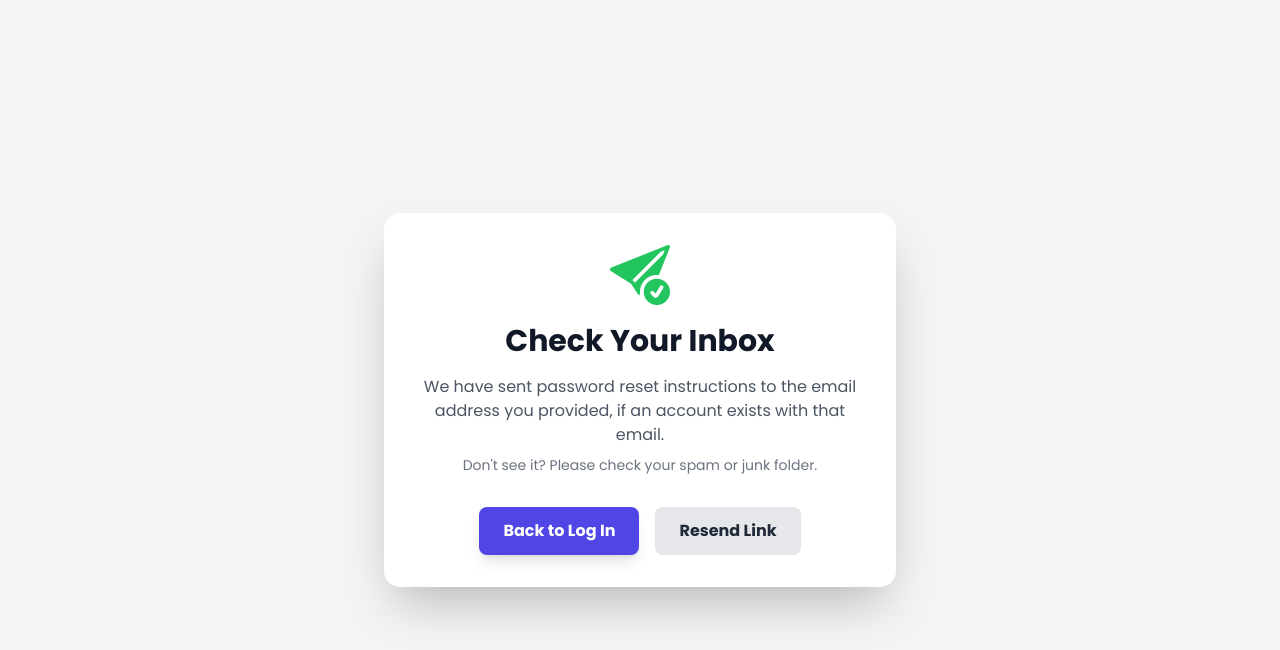
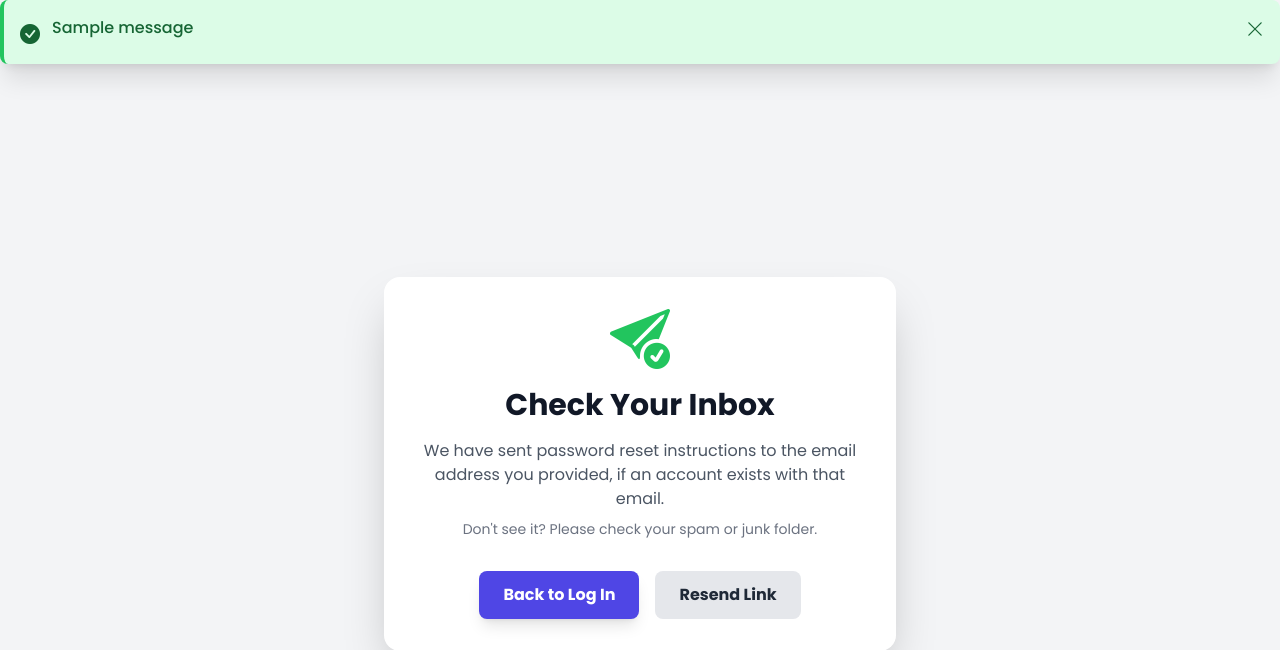
Before and after one commit to Esmat434/LinkHub, a Django app: template accounts/templates/accounts/password_reset_message.html in a window 1280 px wide. Shown: the top 650 px of the page. Before the commit the page ends 621 px from the top, so only its background shows below. Run offline with Django 5.2, Linux system fonts and the light colour scheme; the template is opened without the code that fills it: values that come from a table or form of the project are taken from there, others are empty; tables that the repository leaves empty hold one stand-in row (values such as "Sample post"); one stand-in notice (Sample message) is shown; parts of the project's set-up code (start-up, migrations or seed data) failed here and were passed over; some libraries are stand-ins or nearby versions.

Commit message:
fix templates

```diff
--- a/accounts/templates/accounts/password_reset_confirm.html
+++ b/accounts/templates/accounts/password_reset_confirm.html
@@ -116,7 +116,7 @@
                         <p class="text-gray-500 dark:text-gray-400 mt-2">Please enter your new password below. Make sure it's a strong one.</p>
                     </div>
 
-                    <form action="{% url 'accounts:password-reset-confirm' %}" method="POST">
+                    <form action="{% url 'accounts:password-reset-confirm' uuid %}" method="POST">
                         {% csrf_token %}
                         <div class="relative mb-5">
                             <span class="absolute left-4 top-1/2 -translate-y-1/2 text-gray-400">
--- a/accounts/templates/accounts/password_reset_email.html
+++ b/accounts/templates/accounts/password_reset_email.html
@@ -81,14 +81,14 @@
                     </tr>
                     <tr>
                         <td class="content">
-                            <p>Hello,</p>
+                            <p>Hello, {{ username }}</p>
                             <p>We received a request to reset the password for the account associated with this email address.</p>
                             <p>Please click the button below to set a new password. This link is valid for a limited time.</p>
 
                             <table class="button-container" width="100%" border="0" cellspacing="0" cellpadding="0">
                                 <tr>
                                     <td>
-                                        <a href="{{ protocol }}://{{ domain }}{% url 'password_reset_confirm' uidb64=uid token=token %}" class="button">
+                                        <a href="{{ link }}" class="button">
                                             Reset Your Password
                                         </a>
                                     </td>
--- a/accounts/templates/accounts/password_reset_message.html
+++ b/accounts/templates/accounts/password_reset_message.html
@@ -38,6 +38,53 @@
     </div>
 
     <div class="main-content">
+        {% if messages %}
+            {% for message in messages %}
+                <div
+                    class="relative flex items-start p-4 rounded-lg shadow-xl animate-enter
+                        {% if message.tags == 'success' %} bg-green-100 dark:bg-green-800/50 border-green-500 text-green-800 dark:text-green-200 {% endif %}
+                        {% if message.tags == 'warning' %} bg-yellow-100 dark:bg-yellow-800/50 border-yellow-500 text-yellow-800 dark:text-yellow-200 {% endif %}
+                        {% if message.tags == 'error' %} bg-red-100 dark:bg-red-800/50 border-red-500 text-red-800 dark:text-red-200 {% endif %}
+                        {% if message.tags == 'info' %} bg-blue-100 dark:bg-blue-800/50 border-blue-500 text-blue-800 dark:text-blue-200 {% endif %}
+                        border-l-4"
+                    role="alert">
+                    <span class="text-xl mr-3 pt-1">
+                        {% if message.tags == 'success' %}<i class="bi bi-check-circle-fill"></i>{% endif %}
+                        {% if message.tags == 'warning' %}<i class="bi bi-exclamation-triangle-fill"></i>{% endif %}
+                        {% if message.tags == 'error' %} <i class="bi bi-x-octagon-fill"></i>{% endif %}
+                        {% if message.tags == 'info' %}  <i class="bi bi-info-circle-fill"></i>{% endif %}
+                    </span>
+                    <span class="flex-1 font-medium">{{ message }}</span>
+                    <button type="button" class="ml-4" onclick="this.parentElement.remove()">
+                        <i class="bi bi-x-lg text-lg"></i>
+                    </button>
+                </div>
+            {% endfor %}
+        {% endif %}
+
+        {% if form.errors %}
+            <div class="relative flex items-start p-4 rounded-lg shadow-xl animate-enter bg-red-100 dark:bg-red-800/50 border-l-4 border-red-500" role="alert">
+                <span class="text-xl text-red-600 dark:text-red-400 mr-3 pt-1">
+                    <i class="bi bi-exclamation-triangle-fill"></i>
+                </span>
+                <div class="flex-1">
+                    <h4 class="font-bold text-red-800 dark:text-red-200">Please correct the errors below:</h4>
+                    <ul class="list-disc list-inside text-sm mt-1 text-red-700 dark:text-red-300">
+                        {% for field, errors in form.errors.items %}
+                            {% for error in errors %}
+                            <li>
+                                {% if field != '__all__' %}<strong>{{ field|escape }}:</strong>{% endif %}
+                                {{ error|escape }}
+                            </li>
+                            {% endfor %}
+                        {% endfor %}
+                    </ul>
+                </div>
+                <button type="button" class="ml-4" onclick="this.parentElement.remove()">
+                    <i class="bi bi-x-lg text-lg text-red-800 dark:text-red-200"></i>
+                </button>
+            </div>
+        {% endif %}
         <div class="min-h-screen flex items-center justify-center p-4 content-fade-in">
             <div class="w-full max-w-lg">
                 <div class="bg-white dark:bg-gray-800 shadow-2xl rounded-2xl p-8 text-center">
@@ -55,11 +102,11 @@
                     </p>
 
                     <div class="mt-8 flex flex-col sm:flex-row items-center justify-center gap-4">
-                        <a href="{% url 'login' %}"
+                        <a href="{% url 'accounts:login' %}"
                             class="inline-block w-full sm:w-auto bg-indigo-600 text-white font-bold py-3 px-6 rounded-lg hover:bg-indigo-700 focus:outline-none focus:ring-4 focus:ring-indigo-300 transform hover:-translate-y-1 transition-all duration-300 shadow-lg">
                             Back to Log In
                         </a>
-                        <a href="{% url 'password_reset' %}"
+                        <a href="{% url 'accounts:password-reset-request' %}"
                             class="inline-block w-full sm:w-auto bg-gray-200 text-gray-800 font-bold py-3 px-6 rounded-lg hover:bg-gray-300 focus:outline-none focus:ring-4 focus:ring-gray-300 transition-all duration-300">
                             Resend Link
                         </a>
```
